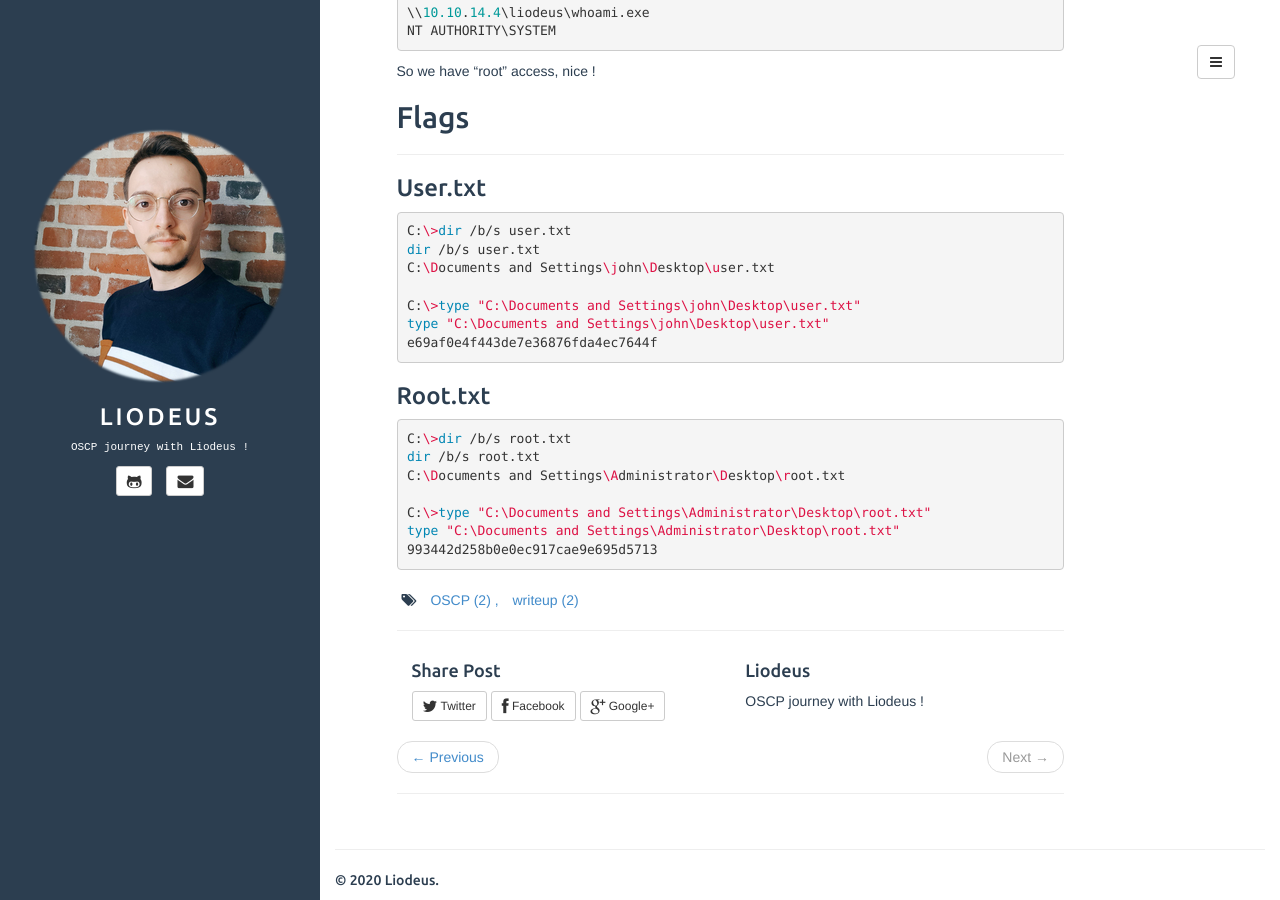
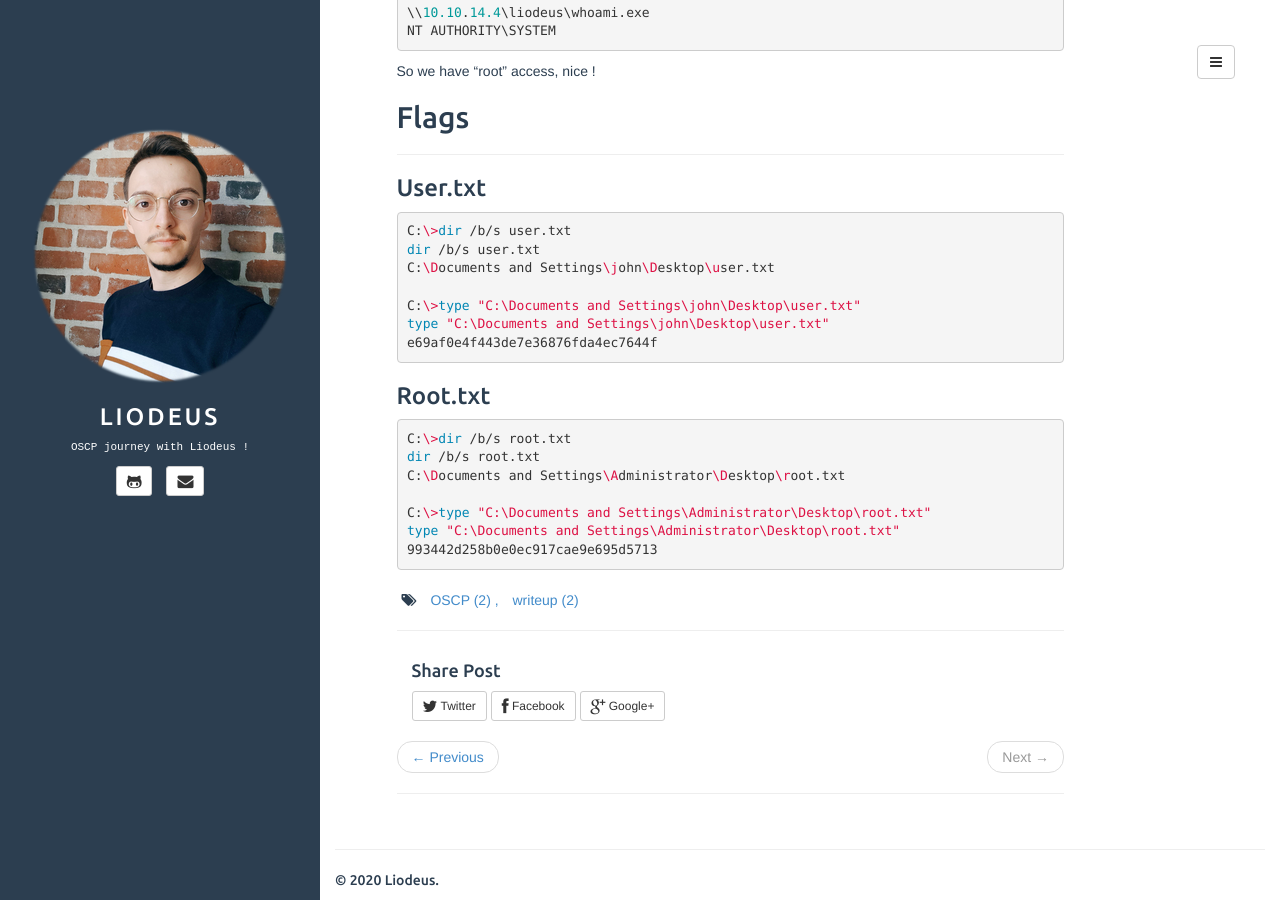
Before and after one commit to Liodeus/liodeus.github.io, a Jekyll site: the page built from _posts/2020-07-16-legacy.md, in a window 1280 px wide and 900 px high, scrolled down 4883 px. Built offline with Jekyll 4.4.1, drawn with Linux system fonts in a browser that asks for light colours.

Commit message:
Update post.html

```diff
--- a/_includes/post.html
+++ b/_includes/post.html
@@ -90,11 +90,6 @@
           Google+
         </a>
       </section>
-
-      <section class="col-sm-6 author">
-        <h4 class="section-title author-name">{{site.author.name}}</h4>
-        <p class="author-bio">{{site.author.bio}}</p>
-      </section>
     </div>
 
     <div class="clearfix"></div>
```
